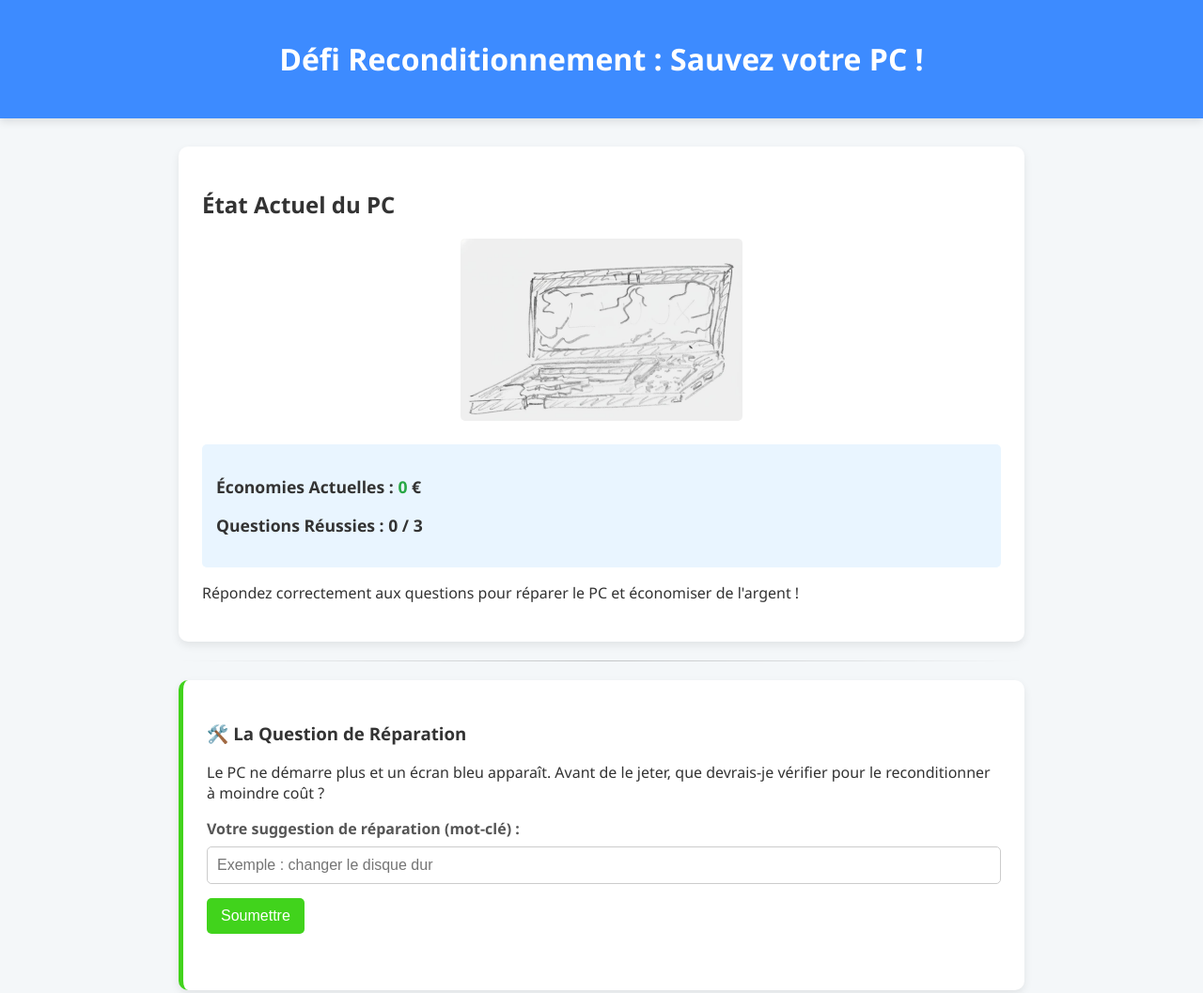
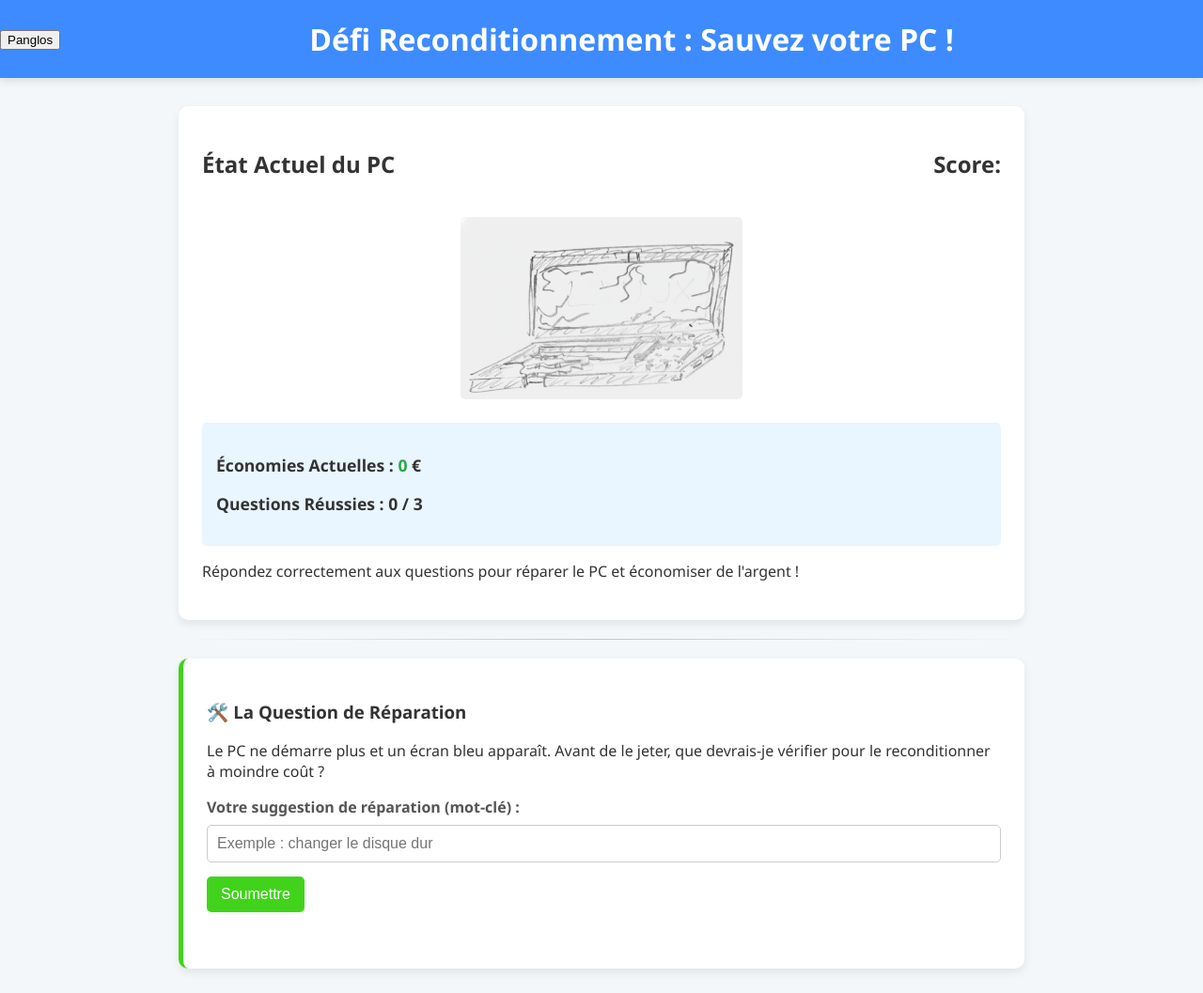
Before and after one commit to Yggumi64/Nuit_de_Linfo, a plain HTML site: page last_game.html in a window 1280 px wide. Shown: the top 1057 px of the page at 94% size. Drawn offline with Linux system fonts and the light colour scheme.

Commit message:
pour Ewen

```diff
--- a/css/styleLG.css
+++ b/css/styleLG.css
@@ -12,8 +12,17 @@ header {
     background-color: #3d8bff; /* Bleu vif */
     color: white;
     padding: 20px 0;
+    display: flex;
+    /* text-align: center;*/
+    align-items: center;
+    justify-content: space-between;
+    box-shadow: 0 4px 8px rgba(0, 0, 0, 0.1);
+}
+
+header h1 {
     text-align: center;
-    box-shadow: 0 4px 8px rgba(0, 0, 0, 0.1);
+    flex-grow: 1;
+    margin: 0;
 }
 
 /* Conteneur principal */
@@ -21,6 +30,13 @@ main {
     max-width: 900px;
     margin: 30px auto;
     padding: 0 20px;
+}
+
+#info {
+    display: flex;
+    justify-content: space-between;  /* espace entre les deux */
+    align-items: center;             /* alignement vertical */
+    margin-bottom: 20px;
 }
 
 /* Style générique pour les zones de contenu (card) */
--- a/last_game.html
+++ b/last_game.html
@@ -9,13 +9,19 @@
 <body>
 
     <header>
+        <a href="index.html">
+            <button id="UwU">Panglos</button>
+        </a>
         <h1>Défi Reconditionnement : Sauvez votre PC !</h1>
     </header>
 
     <main>
 
         <section class="content card">
-            <h2>État Actuel du PC</h2>
+            <div id="info">
+                <h2>État Actuel du PC</h2>
+                <h2>Score: <span id="score"></span></h2>
+            </div>
             <div id="pc-image-container">
                 <img id="pc-status-image" src="img/img4.jpg" alt="Ordinateur cassé" width="300">
             </div>
```
